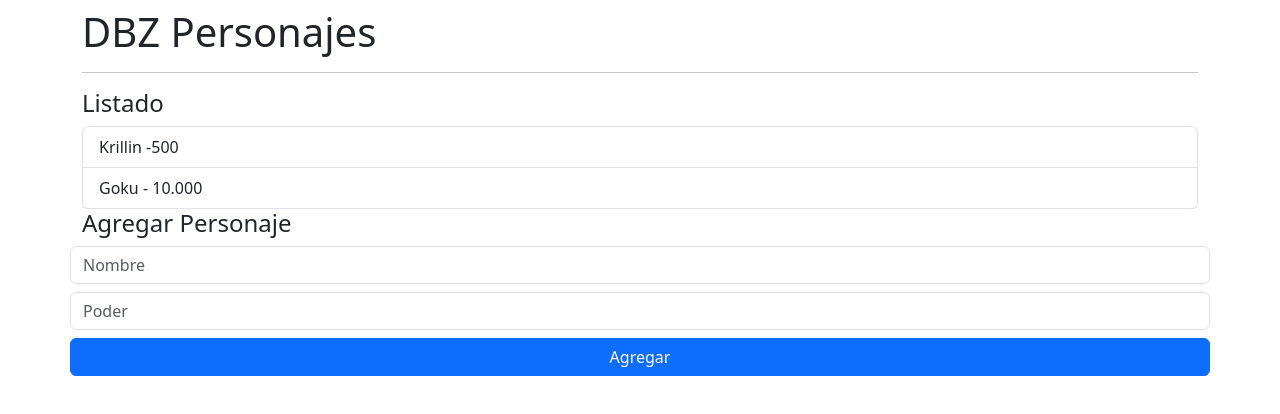
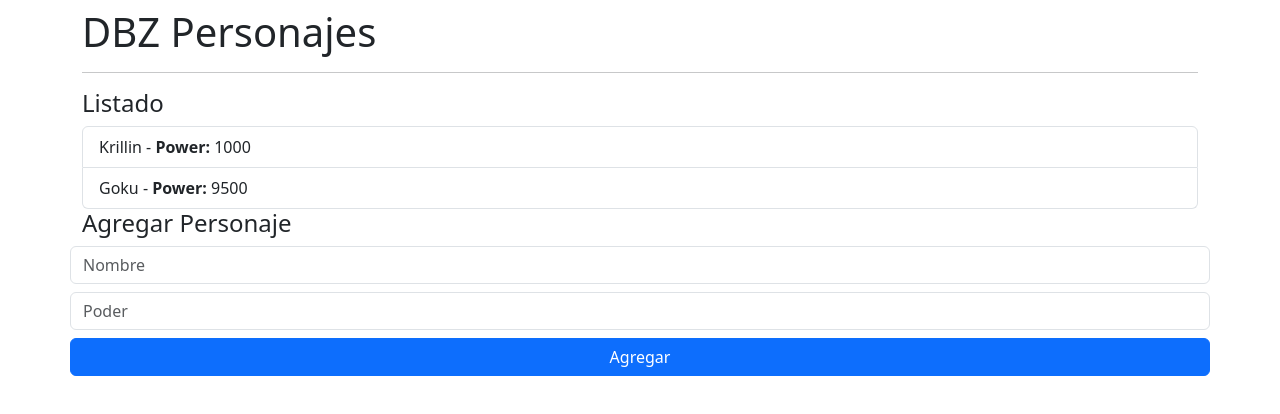
Before and after one commit to ChristianPillajo/Angular_Base, an Angular app: page / in a window 1280 px wide. Shown: the top 414 px of the page. Built offline with nearby package versions, Linux system fonts and the light colour scheme.

Commit message:
Actualizacion 02/02/2024

```diff
--- a/src/app/dbz/components/list/list.component.html
+++ b/src/app/dbz/components/list/list.component.html
@@ -1,5 +1,8 @@
 <h4>Listado</h4>
 <ul class="list-group">
-  <li class="list-group-item">Krillin -500</li>
-  <li class="list-group-item">Goku - 10.000</li>
+  <li *ngFor="let character of characterList" class="list-group-item">
+    <span>{{ character.name}} - </span>
+    <strong>Power: </strong>
+    <span>{{ character.power}}</span>
+  </li>
 </ul>
--- a/src/app/dbz/components/list/list.component.ts
+++ b/src/app/dbz/components/list/list.component.ts
@@ -1,10 +1,14 @@
-import { Component } from '@angular/core';
+import { Component, Input, input } from '@angular/core';
+import { Character } from '../../interfaces/character.interface';
 
 @Component({
   selector: 'dbz-list',
   templateUrl: './list.component.html',
   styleUrl: './list.component.css'
 })
+
 export class ListComponent {
 
+  @Input()
+  public characterList: Character[] = []
 }
--- /dev/null
+++ b/src/app/dbz/interfaces/character.interface.ts
@@ -0,0 +1,4 @@
+export interface Character {
+  name: string;
+  power: number;
+}
--- a/src/app/dbz/pages/main-page.component.html
+++ b/src/app/dbz/pages/main-page.component.html
@@ -2,7 +2,7 @@
 <hr>
 <div class="row">
   <div class="col">
-    <dbz-list></dbz-list>
+    <dbz-list [characterList]="characters"></dbz-list>
   </div>
   <div class="coll">
     <dbz-add-character></dbz-add-character>
--- a/src/app/dbz/pages/main-page.component.ts
+++ b/src/app/dbz/pages/main-page.component.ts
@@ -1,10 +1,19 @@
 import { Component, OnInit } from '@angular/core';
+import { Character } from '../interfaces/character.interface';
 
 @Component({
   selector: 'app-dbz-main-page',
   templateUrl: './main-page.component.html'
 })
 
-export class MainPageComponent  {
-
+export class MainPageComponent {
+  public characters: Character[] = [{
+    name: 'Krillin',
+    power: 1000
+  },
+  {
+    name: 'Goku',
+    power: 9500
+  }
+  ];
 }
```
